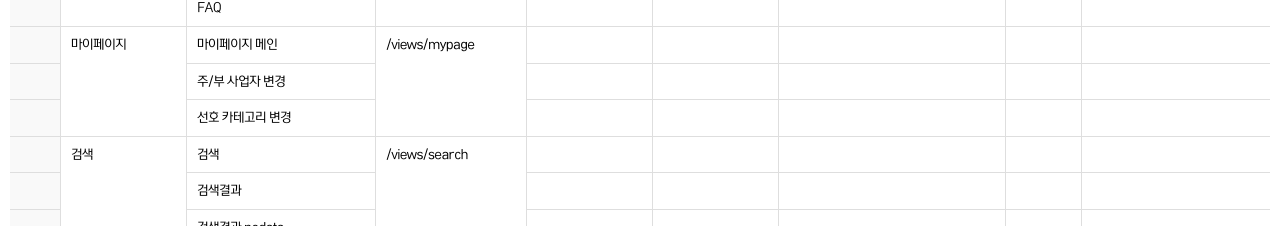
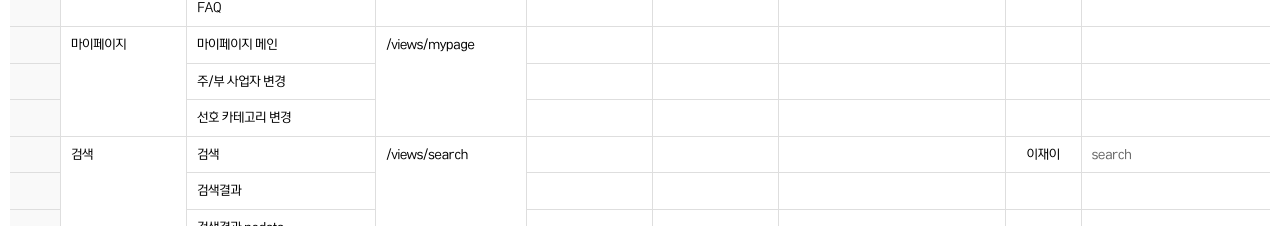
Before and after one commit to KR620705/front_publish, a Vue app in the folder acontents-front-vue/: page / in a window 1280 px wide. Shown: the part 1160-1386 px from the top of the page. Built offline with nearby package versions, Linux system fonts and the light colour scheme; the HTML template or start-up script is replaced by a standard one; a web font is replaced by a local one.

Commit message:
검색 페이지 링크 추가

```diff
--- a/acontents-front-vue/src/views/index.vue
+++ b/acontents-front-vue/src/views/index.vue
@@ -348,11 +348,11 @@
             <td></td>
             <td></td>
             <td class="alL red"></td>
-            <td></td>
+            <td>이재이</td>
             <td class="alL">
-              <!-- <router-link to="/">
-
-              </router-link> -->
+              <router-link to="/search">
+                search
+              </router-link>
             </td>
           </tr>
           <tr>
```
